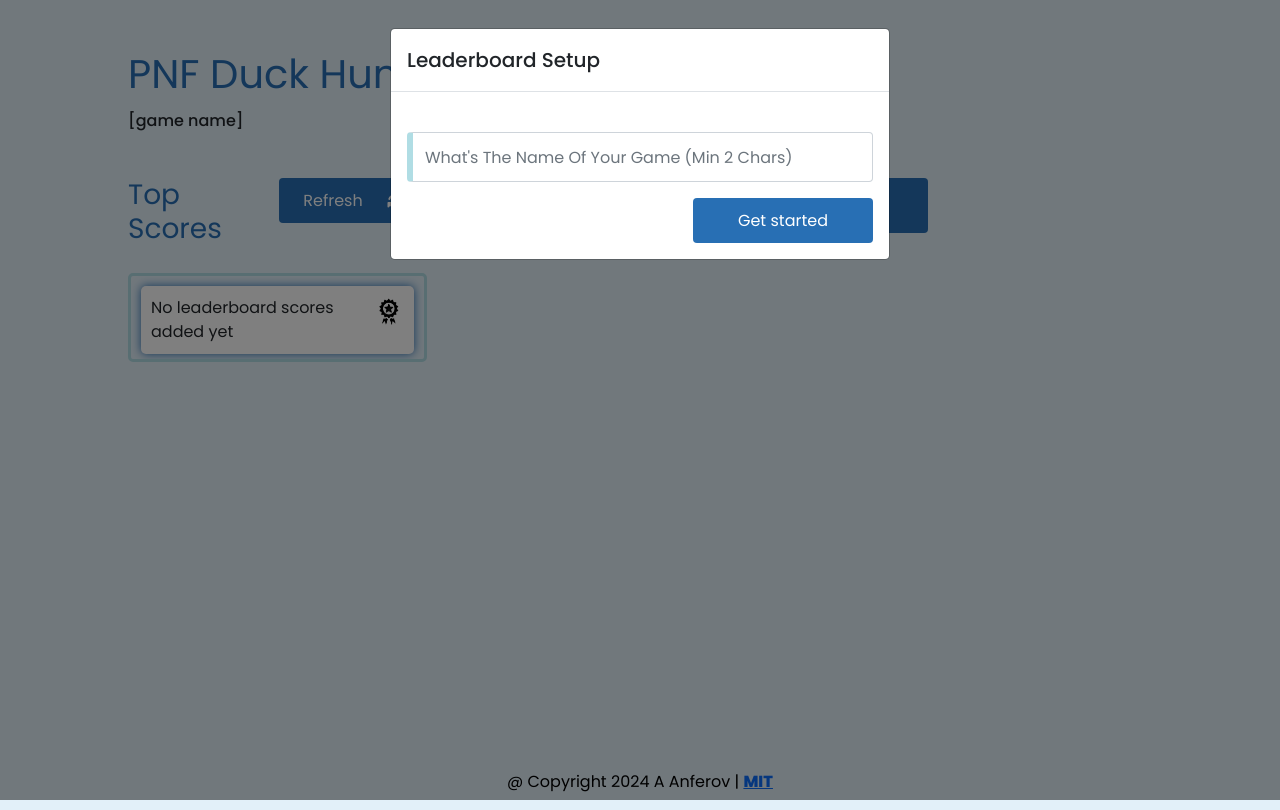
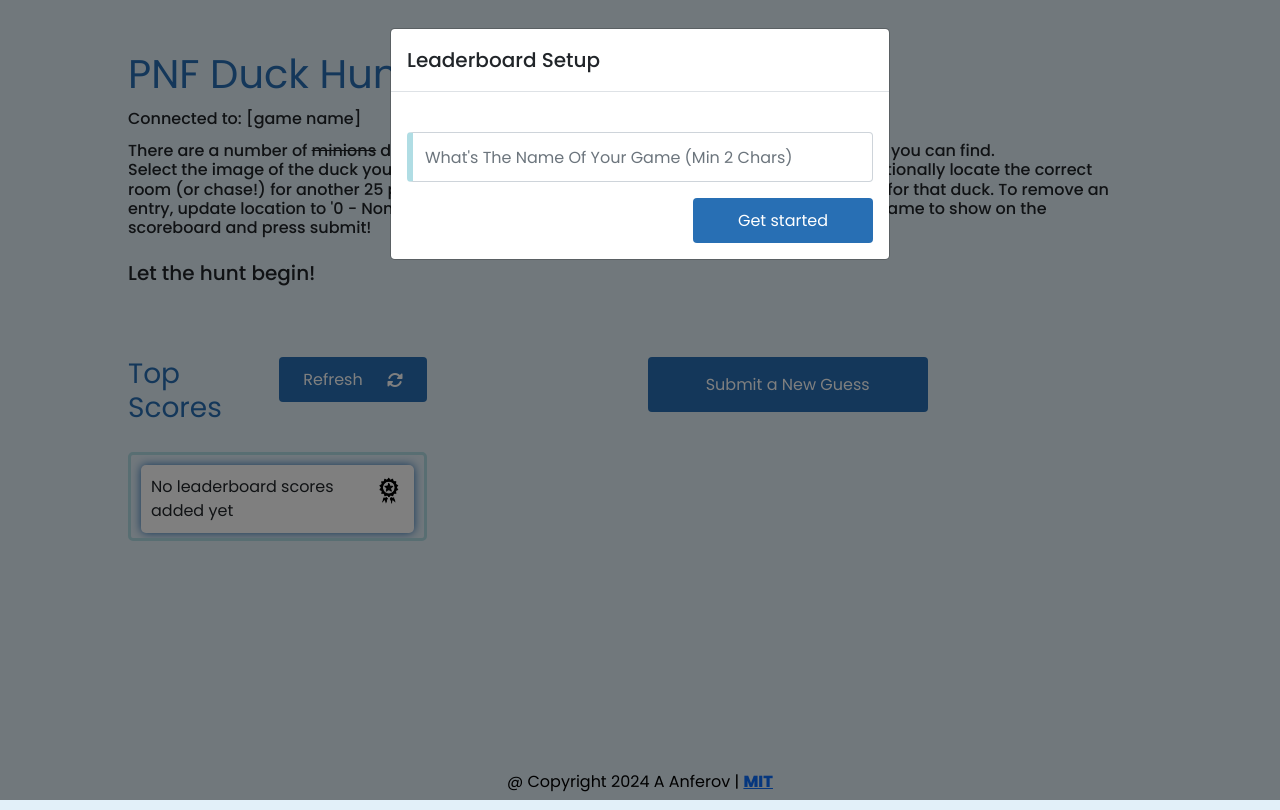
Before and after one commit to grangerave/pnf-duck-hunt, a website built with webpack: page src/index.html in a window 1280 px wide. Built offline with nearby package versions, Linux system fonts and the light colour scheme; files whose address does not match are found by name.

Commit message:
flavor text

```diff
--- a/src/index.html
+++ b/src/index.html
@@ -10,8 +10,19 @@
 <body>
    <main>
         <div class="row mb-3">
-            <div class="col-md-6 col-sm-12">
-                <h1>PNF Duck Hunt</h1> <sub><span class="gameName h6">[game name]</span></sub>
+            <div class="row mb-3">
+                <h1>PNF Duck Hunt</h1> <sub>
+                    <span class="h6">Connected to: </span>
+                    <span class="gameName h6">[game name]</span></sub>
+            </div>
+            <div class="row mb-3">
+                <span class="h6" >There are a number of <s>minions</s> ducks to watch over you after I'm gone! See how many of them you can find.<br />
+                    Select the image of the duck you've found, and locate the closest instrument for 100 points. Optionally locate the correct room (or chase!) for another 25 points.
+                    Updating a duck location will overwrites previous data for that duck. To remove an entry, update location to '0 - None'.
+                    After you've gotten all your ducks in a row, enter a screen name to show on the scoreboard and press submit!</span>
+            </div>
+            <div class="row mb-3">
+                <span class="h5">Let the hunt begin!</span>
             </div>
         </div>
         <div class="row mt-5 leaderboard-content">
```
